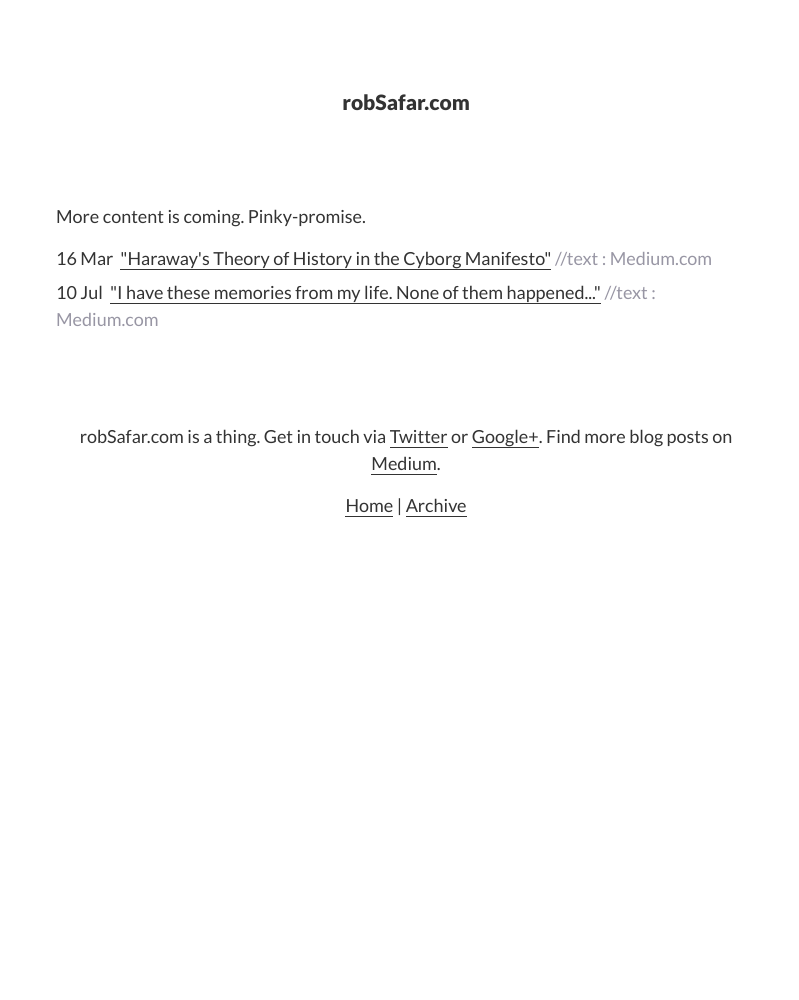
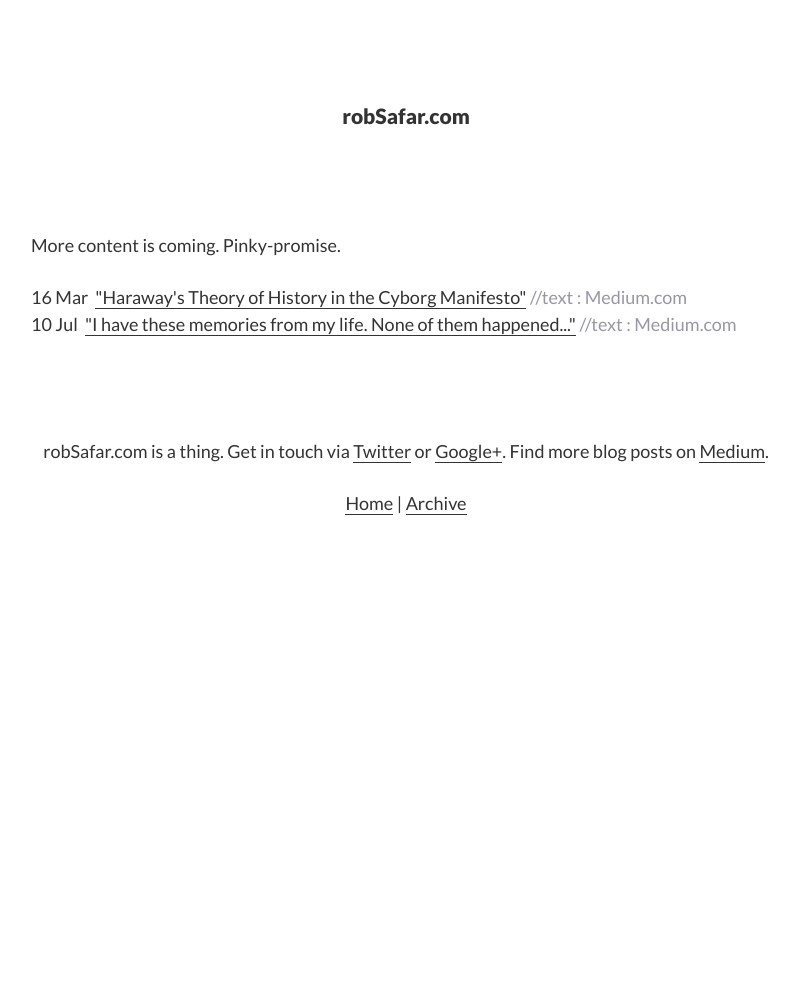
Before and after one commit to whereof-thereof/NotReally, a Jekyll site: the page built from index.html, in a window 1280 px wide. Shown: the whole page, without its empty margins (234-1033 px from the left). Built offline with Jekyll 4.4.1, drawn with Linux system fonts in a browser that asks for light colours.

Commit message:
Vertical smoothing

```diff
--- a/_sass/_base.scss
+++ b/_sass/_base.scss
@@ -15,7 +15,7 @@
 p, blockquote, pre,
 ul, ol, dl, figure,
 %vertical-rhythm {
-    margin-bottom: $spacing-unit / 2;
+    margin-bottom: $spacing-unit;
 }
 
 /**
@@ -24,14 +24,11 @@
 html {
   font-family: $base-font-family;
   color: $text-color;
-  font-size: 18px;
+  font-size: $base-font-size;
   font-weight: $base-font-weight;
-  line-height: 1.5;
-  @media (max-width: 900px) {
-    font-size: 20px;
-  }
-  @media (max-width: 500px) {
-    font-size: 14px;
+  line-height: $base-line-height;
+  @media (max-width: $max-width) {
+    font-size: $base-font-size * 0.9;
   }
   -webkit-text-size-adjust: 100%;
   -webkit-font-feature-settings: "kern" 1;
@@ -49,9 +46,7 @@
  * Headings
  */
 h1, h2, h3, h4, h5, h6 {
-  margin-top: .5em;
-  margin-bottom: .5rem;
-  line-height: 1.1;
+  line-height: $base-line-height;
   font-weight: 300;
   text-transform: uppercase;
   letter-spacing: .1em;
@@ -119,7 +114,7 @@
     padding: 1px 3px;
 }
 pre {
-    padding: 8px 12px;
+    padding: $spacing-unit;
     overflow-x: auto;
     > code {
         border: 0;
--- a/_sass/_layout.scss
+++ b/_sass/_layout.scss
@@ -9,9 +9,9 @@
 }
 
 h1, h2, h3, h4, h5, h6, p, ul, ol, pre, blockquote {
-  padding-left: 10px;
-  padding-right: 10px;
-  max-width: 700px;
+  padding-left: $spacing-unit;
+  padding-right: $spacing-unit;
+  max-width: $max-width;
   margin-left: auto;
   margin-right: auto;
 }
@@ -39,8 +39,8 @@
   */
 .video-wrapper {
 	position: relative;
-	padding-bottom: 56.25%; /* 16:9 */
-	padding-top: 25px;
+	padding-bottom: $huge-space;
+	padding-top: $spacing-unit;
 	height: 0;
 }
 .video-wrapper iframe {
@@ -55,7 +55,7 @@
   * Blockquotes
   */
 blockquote {
-  padding-left: 3rem;
+  padding-left: $spacing-unit;
   > :last-child {
     margin-bottom: 0;
   }
@@ -68,20 +68,16 @@
   list-style: none;
 }
 
-ul.post-list li, ul.archive li {
-  margin-bottom: 0.4em;
-}
-
 ul.archive h3 {
-  margin-top: 1.5em;
+  margin-top: $spacing-unit;
 }
 
 /**
   * Header
   */
 .site-header {
-  margin-top: 5em;
-  margin-bottom: 5em;
+  margin-top: $huge-space;
+  margin-bottom: $huge-space;
   text-align: center;
 }
 
@@ -89,6 +85,6 @@
   * Footer
   */
 .site-footer {
-  margin-top: 5em;
+  margin-top: $huge-space;
   text-align: center;
 }
--- a/css/main.scss
+++ b/css/main.scss
@@ -5,17 +5,17 @@
 
 // Variables
 $base-font-family: 'Lato', sans-serif;
-$base-font-size:   16px;
+$base-font-size:   18px;
 $base-font-weight: 400;
-$small-font-size:  $base-font-size * 0.875;
 $base-line-height: 1.5;
 
-$spacing-unit:     30px;
+$small-font-size:  $base-font-size * 0.875;
+
+$spacing-unit:     $base-font-size * $base-line-height - 2;
+$huge-space:       $spacing-unit * 4;
+$max-width:        $spacing-unit * 30;
 
 $text-color:       #333;
-$background-color: #fdfdfd;
-$brand-color:      #034F84;
-
 $grey-color:       #9896A4;
 $grey-color-light: lighten($grey-color, 40%);
 $grey-color-dark:  darken($grey-color, 25%);
```
